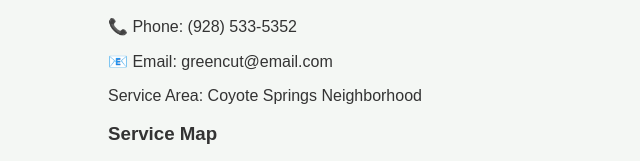
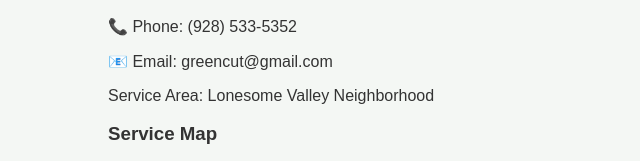
Before and after one commit to Lawnmower163/lawn-mowing-website, a plain HTML site: page index.html in a window 1280 px wide. Shown: the part 2730-2891 px from the top of the page, 32-672 px from the left. Drawn offline with Linux system fonts and the light colour scheme; grey boxes are pictures that could not be loaded.

Commit message:
index.html

```diff
--- a/index.html
+++ b/index.html
@@ -143,8 +143,8 @@ footer{background:#1b5e20;color:white;text-align:center;padding:20px;margin-top:
 <section id="contact">
 <h2>Contact Us</h2>
 <p>📞 Phone: (928) 533-5352</p>
-<p>📧 Email: greencut@email.com</p>
-<p>Service Area: Coyote Springs Neighborhood</p>
+<p>📧 Email: greencut@gmail.com</p>
+<p>Service Area: Lonesome Valley Neighborhood</p>
 
 <h3>Service Map</h3>
 <iframe src="https://maps.google.com/maps?q=prescott-valley&t=&z=11&ie=UTF8&iwloc=&output=embed" width="100%" height="300" style="border:0"></iframe>
```
